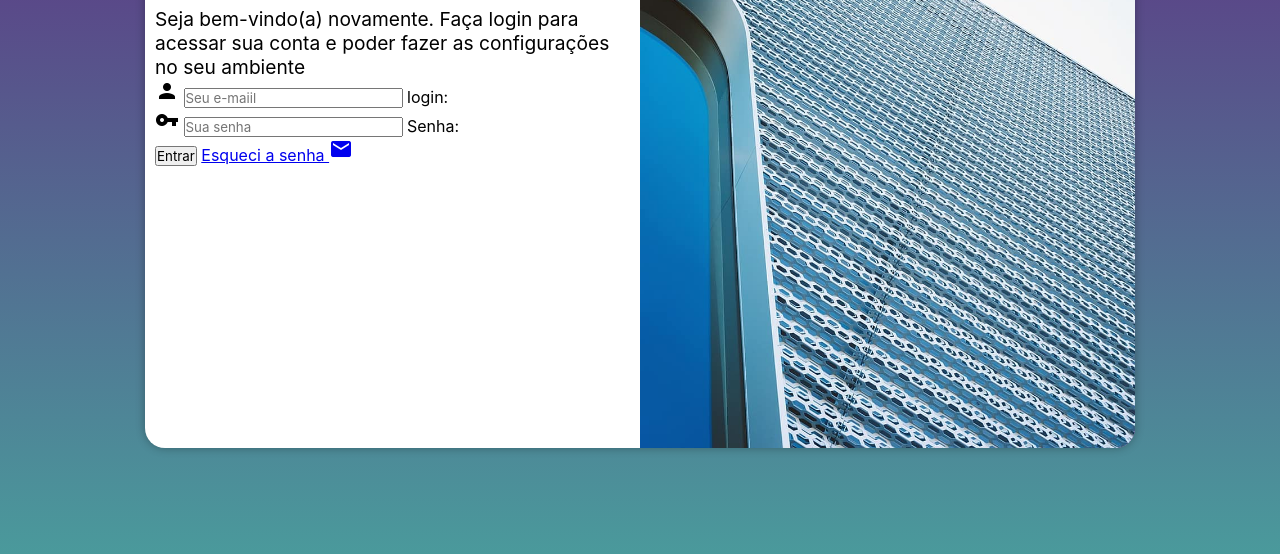
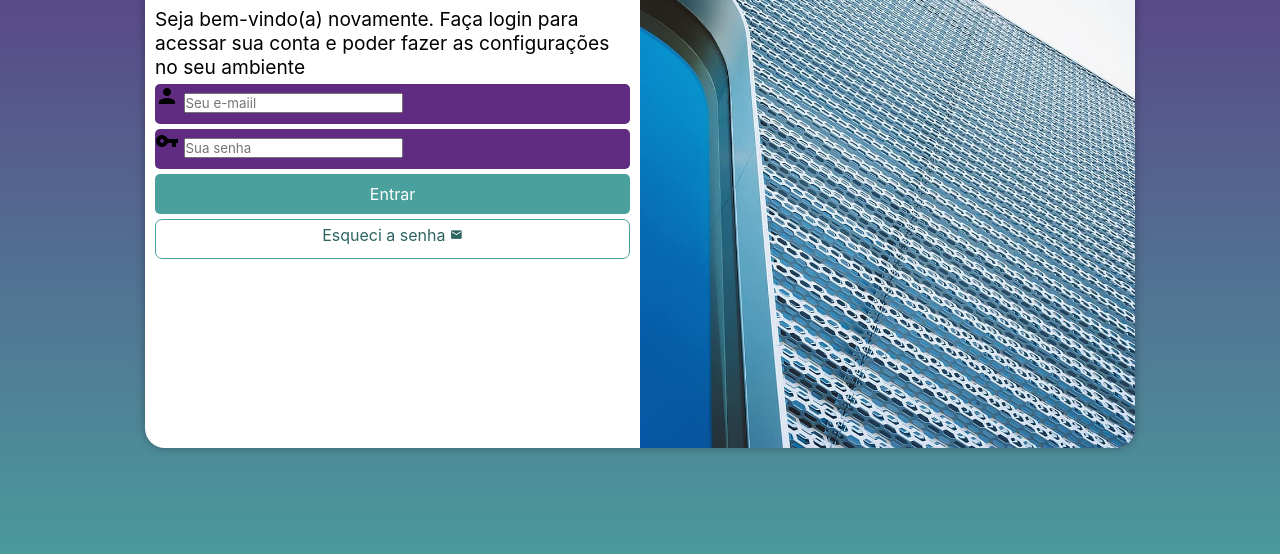
Before and after one commit to fflaviotito/projeto-login, a plain HTML site: page index.html in a window 1280 px wide. Shown: the part 202-756 px from the top of the page. Drawn offline with Linux system fonts and the light colour scheme.

Commit message:
Formatação do formulário

```diff
--- a/estilos/style.css
+++ b/estilos/style.css
@@ -62,3 +62,56 @@ div#formulario > h1 {
 div#formulario > p {
     font-size: 0.8em;
 }
+
+form > div.campo {
+    background-color: #5f2c82;
+    display: block;
+    width: 100%;
+    height: 40px;
+    border-radius: 5px;
+    margin: 5px 0px;
+}
+
+form > input[type=submit] {
+    display: block;
+    font-size: 1em;
+    width: 100%;
+    height: 40px;
+    background-color: #49a09d;
+    color: white;
+    border: none;
+    border-radius: 5px;
+    cursor: pointer;
+}
+
+form label {
+    display: none;
+}
+
+form > input[type=submit]:hover {
+    background-color: #2d6462;
+}
+
+form > a.botao {
+    display: block;
+    text-align: center;
+    font-size: 1em;
+    width: 100%;
+    height: 40px;
+    padding-top: 5px;
+    margin-top: 5px ;
+    background-color: white;
+    color: #2d6462;
+    border: 1px solid #49a09d;
+    border-radius: 7px;
+    text-decoration: none;
+}
+
+form > a.botao:hover {
+    background-color: #6cd3cf;
+    text-decoration: underline;
+}
+
+form > a.botao > span {
+    font-size: 0.8em;
+}
--- a/index.html
+++ b/index.html
@@ -30,7 +30,7 @@
                         <label for="i-senha">Senha: </label>
                     </div>
                         <input type="submit" value="Entrar">
-                        <a href="esqueci.html">
+                        <a href="esqueci.html" class="botao">
                             Esqueci a senha <span class="material-icons">mail</span>
                         </a>
                 </form>
```
